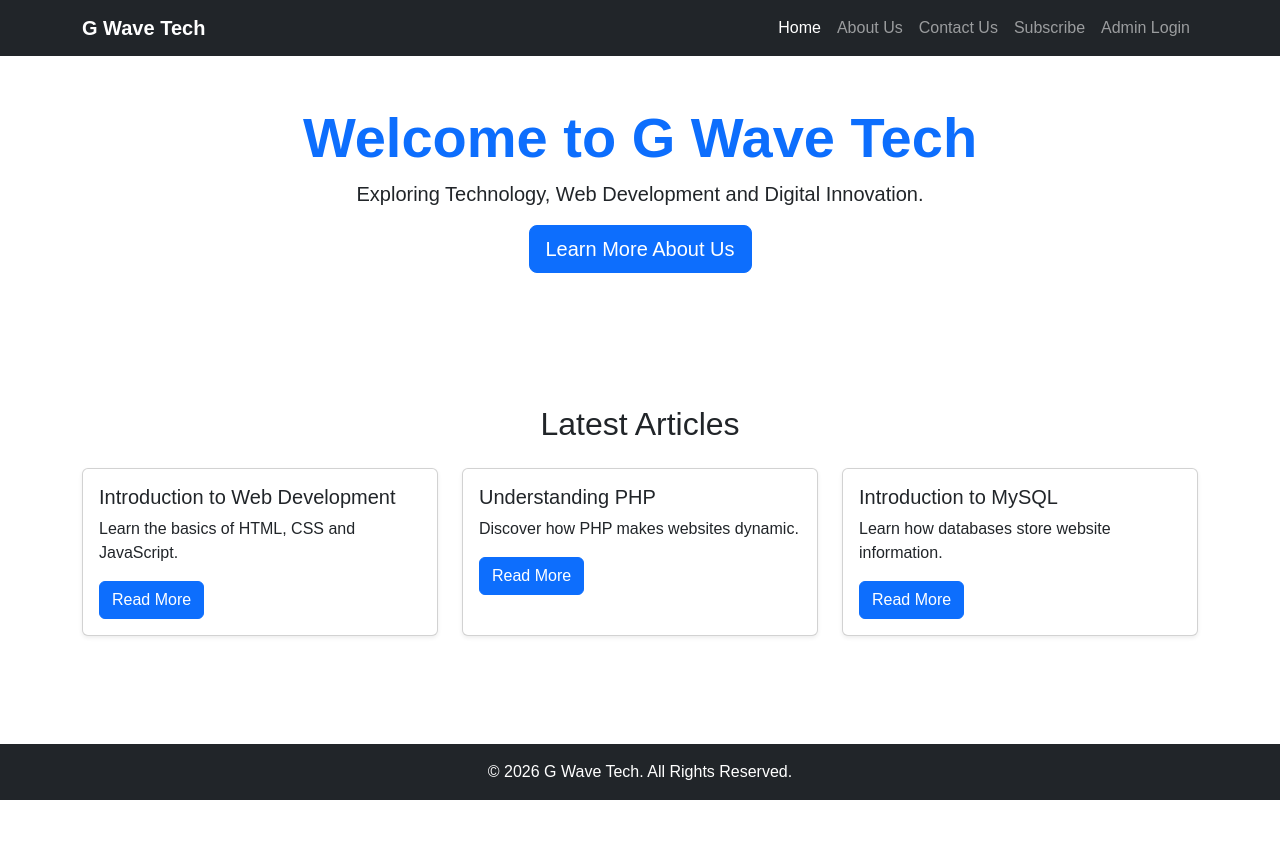
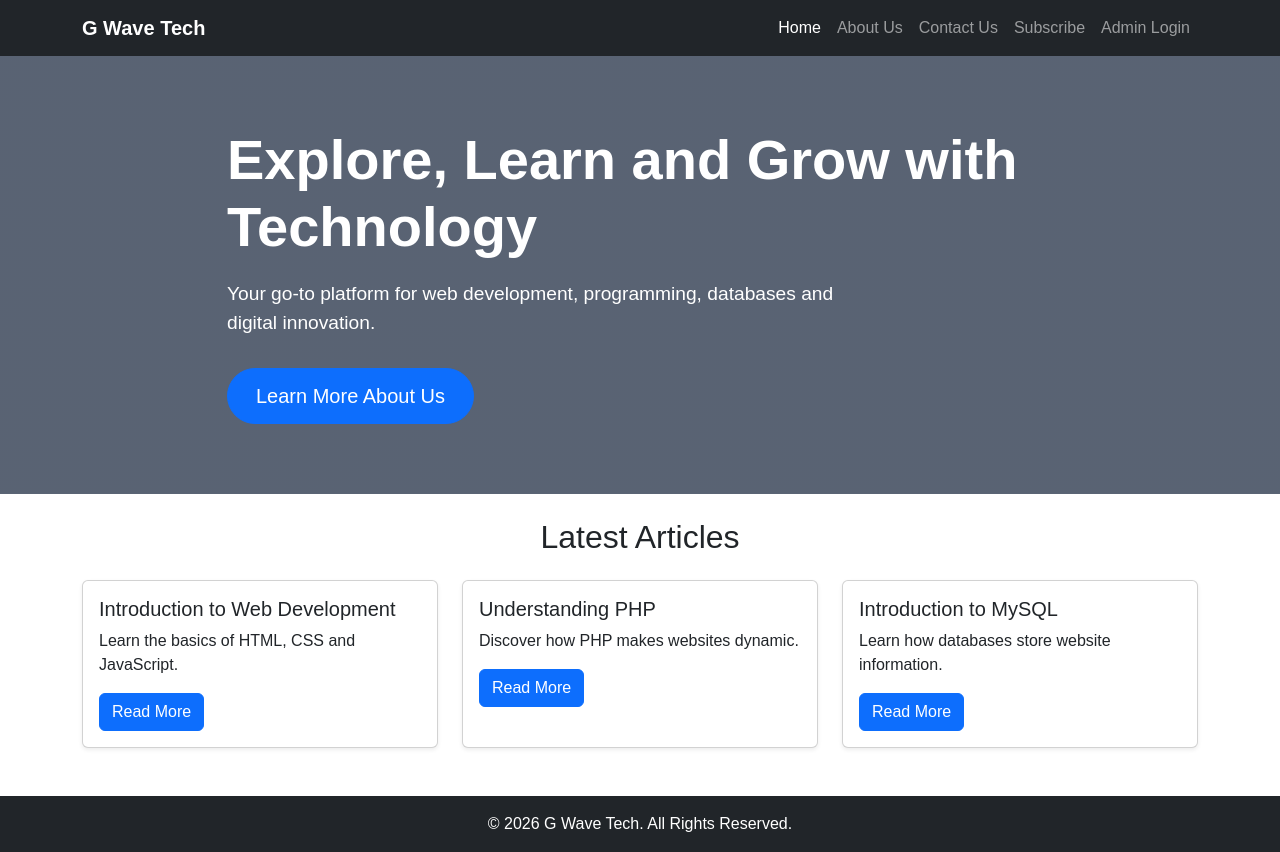
Before and after one commit to georgebirundu90-boop/gwave-tech, a plain HTML site: page index.html in a window 1280 px wide. Before the commit the page ends 800 px from the top, so only its background shows below. Drawn offline with nearby package versions, Linux system fonts and the light colour scheme.

Commit message:
Update index.html
background

```diff
--- a/index.html
+++ b/index.html
@@ -57,20 +57,25 @@
     </div>
 </nav>
 
-<!-- Welcome Section -->
-<section class="container text-center py-5">
+<!-- Welcome Hero Section -->
+<section class="hero-section">
 
-    <h1 class="display-4 fw-bold text-primary">
-        Welcome to G Wave Tech
+    <div class="container hero-content">
+
+        <h1 class="display-4 fw-bold">
+            Explore, Learn and Grow with Technology
         </h1>
 
         <p class="lead">
-        Exploring Technology, Web Development and Digital Innovation.
+            Your go-to platform for web development,
+            programming, databases and digital innovation.
         </p>
 
         <a href="about.html" class="btn btn-primary btn-lg">
             Learn More About Us
         </a>
+
+    </div>
 
 </section>
 
```
Lines whose indentation alone changed are shown as unchanged.
